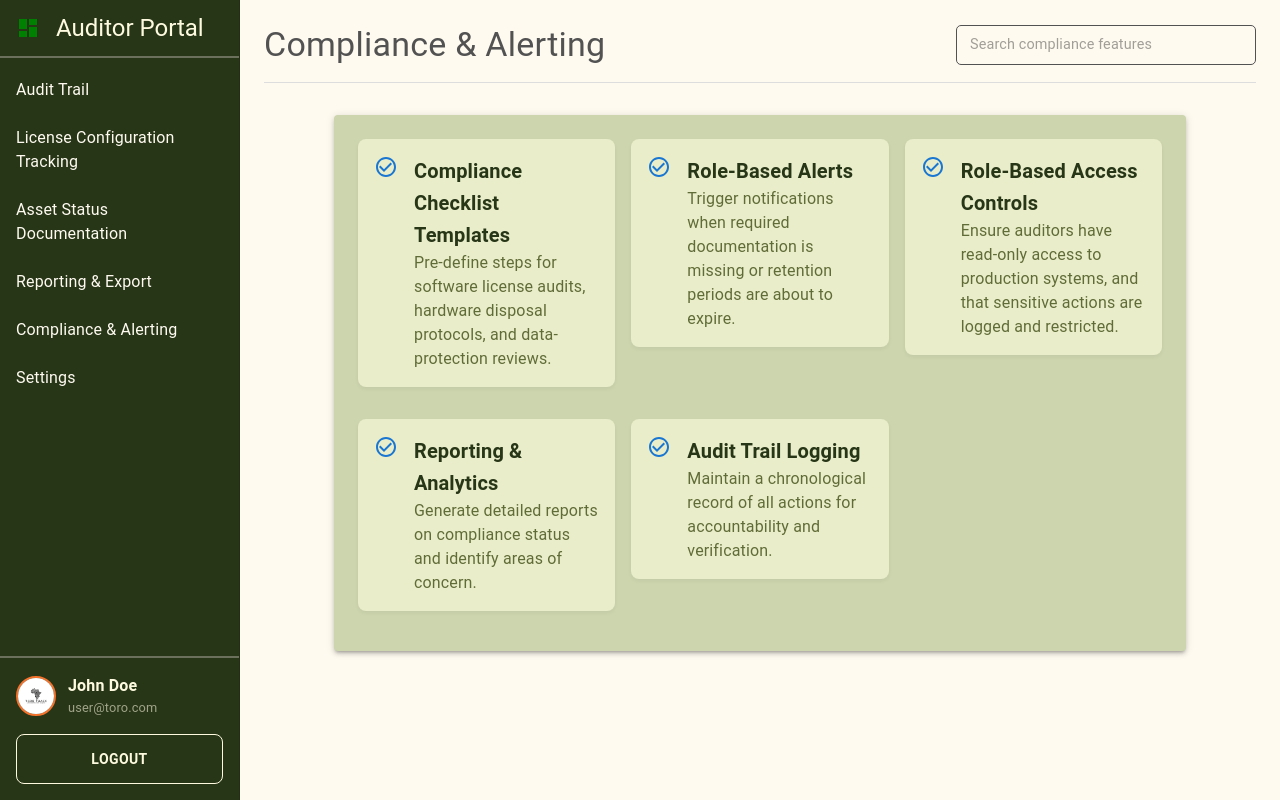
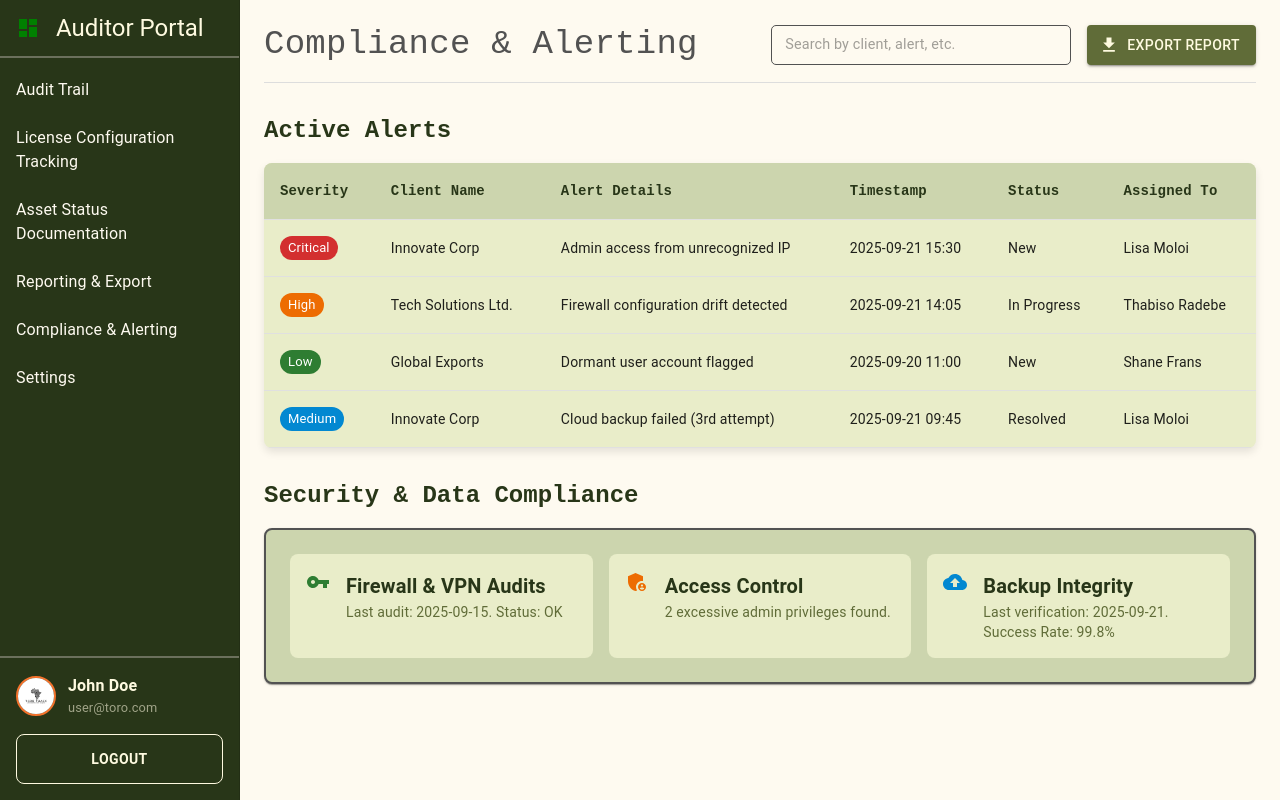
Before and after one commit to Mathabo-41/Toro_Track, a Next.js app: page /dashboard/auditor/complianceAlerting in a window 1280 px wide. Built offline with nearby package versions, Linux system fonts and the light colour scheme.

Commit message:
Improved the compliance alerting screen. It now consist of 3 features namely Active Alerts, Security & Data Compliance section, and Enhanced search/export functionality

```diff
--- a/src/app/dashboard/admin/overview/useOverview/page.js
+++ b/src/app/dashboard/admin/overview/useOverview/page.js
@@ -1,3 +1,4 @@
+"use client";
 // Contains all the logic and instructions for this feature. We can also display error messages to the user interface from this file.
 import { useState, useEffect } from 'react';
 import * as service from '../overviewService/page';
--- a/src/app/dashboard/admin/permissions/usePermissions/page.js
+++ b/src/app/dashboard/admin/permissions/usePermissions/page.js
@@ -1,3 +1,4 @@
+"use client";
 // Contains all the logic and instructions for this feature. We can also display error messages to the user interface from this file.
 
 import { useState } from 'react';
--- a/src/app/dashboard/admin/reports/useReports/page.js
+++ b/src/app/dashboard/admin/reports/useReports/page.js
@@ -1,3 +1,4 @@
+"use client";
 // Contains all the logic and instructions for this feature. We can also display error messages to the user interface from this file.
 
 import { useState } from 'react';
--- a/src/app/dashboard/admin/settings/useSettings/page.js
+++ b/src/app/dashboard/admin/settings/useSettings/page.js
@@ -1,3 +1,4 @@
+"use client";
 // Contains all the logic and instructions for this feature. We can also display error messages to the user interface from this file.
 
 import { useState } from 'react';
--- a/src/app/dashboard/admin/users/useUsers/page.js
+++ b/src/app/dashboard/admin/users/useUsers/page.js
@@ -1,3 +1,4 @@
+"use client";
 // Contains all the logic and instructions for this feature.
 // We can also display error messages to the user interface from this file.
 
--- a/src/app/dashboard/auditor/complianceAlerting/CompliAlertContent.js
+++ b/src/app/dashboard/auditor/complianceAlerting/CompliAlertContent.js
@@ -6,40 +6,27 @@ import Link from 'next/link';
 import Image from 'next/image';
 import { useRouter } from 'next/navigation';
 import {
-  Box,  Typography,Container,
-  List,  ListItem,  ListItemText,
-  Drawer,  ListItemButton,  Paper,
-    TextField, Grid, Button, IconButton
+  Box, Typography, Container, List, ListItem, ListItemText, Drawer,
+  ListItemButton, Paper, TextField, Button, IconButton, Grid,
+  Table, TableBody, TableCell, TableContainer, TableHead, TableRow, Chip
 } from '@mui/material';
-//dashboard icon import
+
+// Import icons
 import DashboardIcon from '@mui/icons-material/Dashboard';
+import { Logout as LogoutIcon, FileDownload as FileDownloadIcon } from '@mui/icons-material';
+import VpnKeyIcon from '@mui/icons-material/VpnKey';
+import AdminPanelSettingsIcon from '@mui/icons-material/AdminPanelSettings';
+import BackupIcon from '@mui/icons-material/Backup';
 
-import {
-  AccountCircle as AccountCircleIcon,
-  CheckCircleOutline as CheckCircleOutlineIcon,
-  Logout as LogoutIcon
-} from '@mui/icons-material';
-
-//snack bar
+// Snackbar
 import { Snackbar, Alert } from '@mui/material';
 
+// Import styles
 import {
-  fullScreenContainerStyles,
-  drawerStyles,
-  drawerHeaderStyles,
-  listItemButtonStyles,
-  mainContentBoxStyles,
-  headerBoxStyles,
-  pageTitleStyles,
-  headerRightSectionStyles,
-  searchFieldStyles,
-  complianceContainerStyles,
-  complianceTitleStyles,
-  complianceSubtitleStyles,
-  compliancePaperStyles,
-  complianceFeatureTitleStyles,
-  complianceFeatureDescriptionStyles,
-  complianceListItemStyles,
+  mainContentBoxStyles, headerBoxStyles, pageTitleStyles, headerRightSectionStyles,
+  searchFieldStyles, compliancePaperStyles, complianceFeatureTitleStyles,
+  exportButtonStyles, activeAlertsTableContainerStyles, tableHeaderCellStyles,
+  getSeverityChipColor, securityComplianceSectionStyles, securityListItemStyles
 } from './styles';
 import { useCompliance } from './useCompliance/page';
 
@@ -49,218 +36,182 @@ import { useAuditorStore, auditorMenu } from '../common/auditorStore';
 
 export default function CompliAlertContent() {
   const {
-    auditTrailMenu,
-    filteredFeatures,
     search,
     handleSearchChange,
-    currentPath,
+    filteredAlerts,
+    securityChecks,
+    handleExport,
+    isLoading,
+    isError
   } = useCompliance();
 
   // State for sidebar
   const [sidebarOpen] = React.useState(true);
-
-  //router for redirection/navigation
   const router = useRouter();
-
-  //snack-bar state
   const [openSnackbar, setOpenSnackbar] = React.useState(false);
 
-  // Function to handle the logout action  with snackbar and redirect to the login page
   const handleLogout = () => {
-    setOpenSnackbar(true);//shows feedback for snackbar
-    setTimeout(()=> {
+    setOpenSnackbar(true);
+    setTimeout(() => {
       router.push('/login');
-    }, 1500); //snackbar will redirect after 1.5 seconds.
+    }, 1500);
+  };
 
+  const securityIcons = {
+    'Firewall & VPN Audits': <VpnKeyIcon color="success" />,
+    'Access Control': <AdminPanelSettingsIcon color="warning" />,
+    'Backup Integrity': <BackupIcon color="info" />,
   };
 
   return (
     <Box sx={globalStyles.rootBox}>
-      {/* --- Sidebar Navigation --- */}
+      {/* --- Sidebar Navigation (unchanged) --- */}
       <Drawer
         variant="permanent"
         anchor="left"
         sx={{ '& .MuiDrawer-paper': globalStyles.drawerPaper }}
       >
-           <Box sx={{
-    p: 1,
-    borderBottom: '2px solid #6b705c',
-    display: 'flex',
-    alignItems: 'center',
-    gap: 1
-  }}>
+        <Box sx={{ p: 1, borderBottom: '2px solid #6b705c', display: 'flex', alignItems: 'center', gap: 1 }}>
           <Link href="/dashboard" passHref>
             <IconButton sx={{ color: 'green' }} aria-label="Go to Dashboard">
               <DashboardIcon />
             </IconButton>
           </Link>
-    <Typography variant="h5" sx={{ color: '#fefae0'}}>
-      Auditor Portal
-    </Typography>
+          <Typography variant="h5" sx={{ color: '#fefae0' }}>Auditor Portal</Typography>
         </Box>
         <List>
           {auditorMenu.map((item) => (
             <ListItem key={item.path} disablePadding>
-              <ListItemButton
-                component={Link}
-                href={item.path}
-                sx={globalStyles.listItemButton}
-                onMouseEnter={() => router.prefetch(item.path)}
-              >
+              <ListItemButton component={Link} href={item.path} sx={globalStyles.listItemButton}>
                 <ListItemText primary={item.name} />
               </ListItemButton>
             </ListItem>
           ))}
         </List>
-
-        {/* Region: User Profile Section */}
-        <Box sx={{
-          padding: '1rem',
-          borderTop: '2px solid #6b705c',
-          marginTop: 'auto'
-        }}>
-          {/* User Profile Container */}
-          <Box sx={{
-            display: 'flex',
-            alignItems: 'center',
-            marginBottom: '1rem',
-            overflow: 'hidden',
-            gap: '0.75rem'
-          }}>
-            {/* Profile Picture */}
-            <Box sx={{
-              width: '40px',
-              height: '40px',
-              borderRadius: '50%',
-              overflow: 'hidden',
-              position: 'relative',
-              flexShrink: 0,
-              border: '2px solid #f3722c'
-            }}>
-              <Image
-                src="/toroLogo.jpg"
-                alt="User Profile"
-                fill
-                style={{ objectFit: 'cover' }}
-              />
+        <Box sx={{ padding: '1rem', borderTop: '2px solid #6b705c', marginTop: 'auto' }}>
+          <Box sx={{ display: 'flex', alignItems: 'center', marginBottom: '1rem', overflow: 'hidden', gap: '0.75rem' }}>
+            <Box sx={{ width: '40px', height: '40px', borderRadius: '50%', overflow: 'hidden', position: 'relative', flexShrink: 0, border: '2px solid #f3722c' }}>
+              <Image src="/toroLogo.jpg" alt="User Profile" fill style={{ objectFit: 'cover' }} />
             </Box>
-
-            {/* User Details (shown when sidebar is open) */}
             {sidebarOpen && (
               <Box sx={{ minWidth: 0 }}>
-                {/* User Name */}
-                <Typography sx={{
-                  fontWeight: '600',
-                  margin: 0,
-                  whiteSpace: 'nowrap',
-                  overflow: 'hidden',
-                  textOverflow: 'ellipsis',
-                  color: '#fefae0'
-                }}>
+                <Typography sx={{ fontWeight: '600', whiteSpace: 'nowrap', overflow: 'hidden', textOverflow: 'ellipsis', color: '#fefae0' }}>
                   John Doe
                 </Typography>
-
-                {/* User Email */}
-                <Typography sx={{
-                  fontSize: '0.8rem',
-                  opacity: 0.8,
-                  margin: 0,
-                  whiteSpace: 'nowrap',
-                  overflow: 'hidden',
-                  textOverflow: 'ellipsis',
-                  color: 'rgba(254, 250, 224, 0.7)'
-                }}>
+                <Typography sx={{ fontSize: '0.8rem', opacity: 0.8, whiteSpace: 'nowrap', overflow: 'hidden', textOverflow: 'ellipsis', color: 'rgba(254, 250, 224, 0.7)' }}>
                   user@toro.com
                 </Typography>
               </Box>
             )}
           </Box>
-
-          {/* Logout Button */}
-          <Button
-            onClick={handleLogout}
-            fullWidth
-            sx={{
-              padding: '0.75rem',
-              background: 'transparent',
-              border: '1px solid #fefae0',
-              borderRadius: '8px',
-              color: '#fefae0',
-              cursor: 'pointer',
-              transition: 'all 0.3s ease',
-              fontWeight: '600',
-              display: 'flex',
-              alignItems: 'center',
-              justifyContent: 'center',
-              gap: '0.5rem',
-              '&:hover': {
-                background: '#6b705c'
-              }
-            }}
-          >
+          <Button onClick={handleLogout} fullWidth sx={{ padding: '0.75rem', background: 'transparent', border: '1px solid #fefae0', borderRadius: '8px', color: '#fefae0', cursor: 'pointer', transition: 'all 0.3s ease', fontWeight: '600', display: 'flex', alignItems: 'center', justifyContent: 'center', gap: '0.5rem', '&:hover': { background: '#6b705c' } }}>
             {sidebarOpen ? 'Logout' : <LogoutIcon />}
           </Button>
         </Box>
       </Drawer>
 
-      {/* Region: Main Content */}
+      {/* --- Main Content --- */}
       <Box component="main" sx={mainContentBoxStyles}>
-        {/* Region: Header */}
+        {/* --- Header --- */}
         <Box sx={headerBoxStyles}>
           <Typography variant="h4" sx={pageTitleStyles}>
             Compliance & Alerting
           </Typography>
           <Box sx={headerRightSectionStyles}>
+            {/* MODIFIED: Search bar now filters the live alerts table */}
             <TextField
               variant="outlined"
-              placeholder="Search compliance features"
+              placeholder="Search by client, alert, etc."
               value={search}
               onChange={handleSearchChange}
               sx={searchFieldStyles}
             />
+            {/* NEW: Export Button */}
+            <Button
+              variant="contained"
+              startIcon={<FileDownloadIcon />}
+              onClick={handleExport}
+              sx={exportButtonStyles}
+            >
+              Export Report
+            </Button>
           </Box>
         </Box>
 
-        {/* Region: Compliance Content */}
-        <Container maxWidth="md" sx={complianceContainerStyles}>
-          <Paper elevation={3} sx={compliancePaperStyles}>
+        {/* --- Main Content Area --- */}
+        <Grid container spacing={4}>
+          {/* NEW: Actionable "Active Alerts" Table */}
+          <Grid item xs={12}>
+            <Typography variant="h5" sx={{ ...complianceFeatureTitleStyles, mb: 2 }}>
+              Active Alerts
+            </Typography>
+            <TableContainer component={Paper} sx={activeAlertsTableContainerStyles}>
+              <Table aria-label="active alerts table">
+                <TableHead>
+                  <TableRow>
+                    <TableCell sx={tableHeaderCellStyles}>Severity</TableCell>
+                    <TableCell sx={tableHeaderCellStyles}>Client Name</TableCell>
+                    <TableCell sx={tableHeaderCellStyles}>Alert Details</TableCell>
+                    <TableCell sx={tableHeaderCellStyles}>Timestamp</TableCell>
+                    <TableCell sx={tableHeaderCellStyles}>Status</TableCell>
+                    <TableCell sx={tableHeaderCellStyles}>Assigned To</TableCell>
+                  </TableRow>
+                </TableHead>
+                <TableBody>
+                  {isLoading && <TableRow><TableCell colSpan={6}>Loading alerts...</TableCell></TableRow>}
+                  {isError && <TableRow><TableCell colSpan={6} sx={{color: 'red'}}>Error fetching alerts.</TableCell></TableRow>}
+                  {filteredAlerts.map((alert) => (
+                    <TableRow key={alert.id} hover>
+                      <TableCell>
+                        <Chip label={alert.severity} color={getSeverityChipColor(alert.severity)} size="small" />
+                      </TableCell>
+                      <TableCell>{alert.client}</TableCell>
+                      <TableCell>{alert.details}</TableCell>
+                      <TableCell>{alert.timestamp}</TableCell>
+                      <TableCell>{alert.status}</TableCell>
+                      <TableCell>{alert.assignedTo}</TableCell>
+                    </TableRow>
+                  ))}
+                </TableBody>
+              </Table>
+            </TableContainer>
+          </Grid>
+
+          {/* NEW: Security & Data Compliance Section */}
+          <Grid item xs={12}>
+            <Typography variant="h5" sx={{ ...complianceFeatureTitleStyles, mb: 2 }}>
+              Security & Data Compliance
+            </Typography>
+            <Paper sx={securityComplianceSectionStyles}>
               <Grid container spacing={2}>
-              {filteredFeatures.map((feature) => (
-                <Grid item xs={12} sm={6} md={4} key={feature.title}>
-                  <Box sx={complianceListItemStyles}>
-                    <CheckCircleOutlineIcon color="primary" />
+                {securityChecks.map((check) => (
+                  <Grid item xs={12} md={4} key={check.title}>
+                    <Box sx={securityListItemStyles}>
+                      {securityIcons[check.title]}
                       <Box>
-                      <Typography variant="h6" sx={complianceFeatureTitleStyles}>{feature.title}</Typography>
-                      <Typography variant="body1" sx={complianceFeatureDescriptionStyles}>
-                        {feature.description}
-                      </Typography>
+                        <Typography variant="h6" sx={{ fontWeight: 'bold', color: '#283618' }}>{check.title}</Typography>
+                        <Typography variant="body2" sx={{ color: '#606c38' }}>{check.details}</Typography>
                       </Box>
                     </Box>
                   </Grid>
                 ))}
               </Grid>
             </Paper>
-        </Container>
+          </Grid>
+        </Grid>
       </Box>
 
-      {/* Snackbar with message when the user logs out of the system /their portal */}
-
+      {/* --- Snackbar (unchanged) --- */}
       <Snackbar
         open={openSnackbar}
         autoHideDuration={1500}
         onClose={() => setOpenSnackbar(false)}
         anchorOrigin={{ vertical: 'top', horizontal: 'center' }}
       >
-        <Alert severity="success"
-        //we use SUCCESS instead of INFO so that we can have the power to switch colours
-        sx={{ width: '100%',
-          fontWeight: 'bold',
-          fontSize: '1.2rem'
-        }}>
+        <Alert severity="success" sx={{ width: '100%', fontWeight: 'bold', fontSize: '1.2rem' }}>
           Logging out...
         </Alert>
       </Snackbar>
-
     </Box>
   );
 }
--- a/src/app/dashboard/auditor/complianceAlerting/styles.js
+++ b/src/app/dashboard/auditor/complianceAlerting/styles.js
@@ -1,6 +1,6 @@
 // Contains the inline styles and sx overrides for the compliance & alerting screen
 
-import { Height } from "@mui/icons-material";  // Helps with Adjusting search bar height
+import { Height } from "@mui/icons-material"; // Helps with Adjusting search bar height
 
 export const fullScreenContainerStyles = {
   display: 'flex',
@@ -46,7 +46,7 @@ export const headerBoxStyles = {
 };
 
 export const pageTitleStyles = {
-  fontfamily: 'Disek, monospace',
+  fontFamily: 'Disek, monospace',
   color: '#525252',
 };
 
@@ -96,12 +96,12 @@ export const auditorTextStyles = {
 export const compliancePaperStyles = {
   p: 3,
   backgroundColor: '#ccd5ae',
-  border:'2px #525252',
+  border: '2px #525252',
 };
 
 export const complianceFeatureTitleStyles = {
   fontWeight: 'bold',
-  fontfamily: 'Disek, monospace',
+  fontFamily: 'Disek, monospace',
   color: '#283618',
 };
 
@@ -122,3 +122,54 @@ export const complianceListItemStyles = {
     boxShadow: '0 4px 8px rgba(0,0,0,0.1)',
   },
 };
+
+// --- NEW STYLES ADDED BELOW ---
+
+export const exportButtonStyles = {
+  backgroundColor: '#606c38',
+  color: '#fefae0',
+  height: '40px',
+  '&:hover': {
+    backgroundColor: '#283618',
+  },
+};
+
+export const activeAlertsTableContainerStyles = {
+  borderRadius: '8px',
+  boxShadow: '0 4px 8px rgba(0,0,0,0.1)',
+  backgroundColor: '#e9edc9',
+};
+
+export const tableHeaderCellStyles = {
+  backgroundColor: '#ccd5ae',
+  color: '#283618',
+  fontWeight: 'bold',
+  fontFamily: 'Disek, monospace',
+};
+
+export const getSeverityChipColor = (severity) => {
+  switch (severity.toLowerCase()) {
+    case 'critical': return 'error';
+    case 'high': return 'warning';
+    case 'medium': return 'info';
+    case 'low': return 'success';
+    default: return 'default';
+  }
+};
+
+export const securityComplianceSectionStyles = {
+  p: 3,
+  backgroundColor: '#ccd5ae',
+  borderRadius: '8px',
+  border: '2px solid #525252',
+};
+
+export const securityListItemStyles = {
+  display: 'flex',
+  alignItems: 'flex-start',
+  gap: 2,
+  p: 2,
+  backgroundColor: '#e9edc9',
+  borderRadius: '8px',
+  height: '100%', // Ensure items in the same row have equal height
+};
--- a/src/app/dashboard/auditor/complianceAlerting/useCompliance/page.js
+++ b/src/app/dashboard/auditor/complianceAlerting/useCompliance/page.js
@@ -1,40 +1,75 @@
-// Contains all the logic and instructions for this feature. We can also display error messages to the user interface from this file.
+// Contains all the logic and instructions for this feature.
 'use client';
 
 import { useState } from 'react';
 import { useQuery } from '@tanstack/react-query';
-import { create } from 'zustand';
-import { fetchComplianceFeatures } from '../complianceService/page';
+
+// MOCK DATA: Replace with your actual API calls from the service file.
+const mockActiveAlerts = [
+  { id: 1, severity: 'Critical', client: 'Innovate Corp', details: 'Admin access from unrecognized IP', timestamp: '2025-09-21 15:30', status: 'New', assignedTo: 'Lisa Moloi' },
+  { id: 2, severity: 'High', client: 'Tech Solutions Ltd.', details: 'Firewall configuration drift detected', timestamp: '2025-09-21 14:05', status: 'In Progress', assignedTo: 'Thabiso Radebe' },
+  { id: 3, severity: 'Low', client: 'Global Exports', details: 'Dormant user account flagged', timestamp: '2025-09-20 11:00', status: 'New', assignedTo: 'Shane Frans' },
+  { id: 4, severity: 'Medium', client: 'Innovate Corp', details: 'Cloud backup failed (3rd attempt)', timestamp: '2025-09-21 09:45', status: 'Resolved', assignedTo: 'Lisa Moloi' },
+];
+
+const mockSecurityChecks = [
+    { title: 'Firewall & VPN Audits', details: 'Last audit: 2025-09-15. Status: OK' },
+    { title: 'Access Control', details: '2 excessive admin privileges found.' },
+    { title: 'Backup Integrity', details: 'Last verification: 2025-09-21. Success Rate: 99.8%' },
+];
+
+// Mock fetch functions
+const fetchActiveAlerts = () => new Promise(resolve => setTimeout(() => resolve(mockActiveAlerts), 500));
+const fetchSecurityChecks = () => new Promise(resolve => setTimeout(() => resolve(mockSecurityChecks), 500));
 
 
-// manage state and logic for this screen
+// Manage state and logic for this screen
 export function useCompliance() {
   const [search, setSearch] = useState('');
   const currentPath = '/dashboard/auditor/complianceAlerting';
 
-  // React Query for fetching server state (hardcode data for now)
-  const { data: features, isLoading, isError } = useQuery({
-    queryKey: ['complianceFeatures'],
-    queryFn: fetchComplianceFeatures,
+  // React Query for fetching active alerts
+  const { data: alerts, isLoading, isError } = useQuery({
+    queryKey: ['activeAlerts'],
+    queryFn: fetchActiveAlerts,
   });
+
+  // React Query for fetching security checks
+  const { data: securityChecks = [] } = useQuery({
+    queryKey: ['securityChecks'],
+    queryFn: fetchSecurityChecks,
+  });
+
 
   const handleSearchChange = (e) => {
     setSearch(e.target.value);
   };
 
-  // Filter features based on search query
-  const filteredFeatures = features
-    ? features.filter(
-        (feature) =>
-          feature.title.toLowerCase().includes(search.toLowerCase()) ||
-          feature.description.toLowerCase().includes(search.toLowerCase())
+  // NEW: Placeholder for export functionality
+  const handleExport = () => {
+    // In a real app, this would trigger a CSV/PDF generation
+    alert('Generating report...');
+    console.log('Exporting data:', filteredAlerts);
+  };
+
+  // MODIFIED: Filter alerts based on search query
+  const filteredAlerts = alerts
+    ? alerts.filter(
+        (alert) =>
+          alert.client.toLowerCase().includes(search.toLowerCase()) ||
+          alert.details.toLowerCase().includes(search.toLowerCase()) ||
+          alert.severity.toLowerCase().includes(search.toLowerCase()) ||
+          alert.status.toLowerCase().includes(search.toLowerCase()) ||
+          alert.assignedTo.toLowerCase().includes(search.toLowerCase())
       )
     : [];
 
   return {
-    filteredFeatures,
+    filteredAlerts,
+    securityChecks,
     search,
     handleSearchChange,
+    handleExport,
     currentPath,
     isLoading,
     isError,
```
Also changed, not shown: 1 other file (tests, documents, lock files or other folders). Lines whose indentation alone changed are shown as unchanged.
